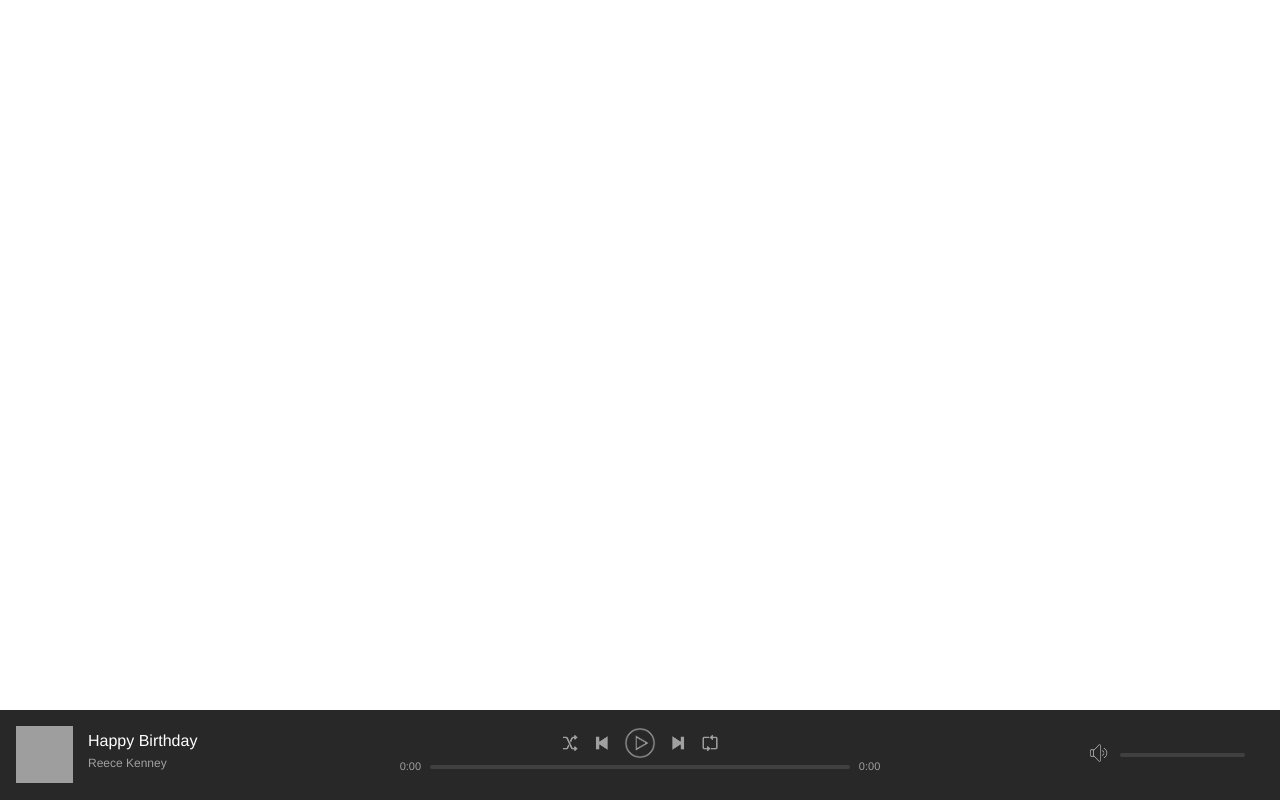
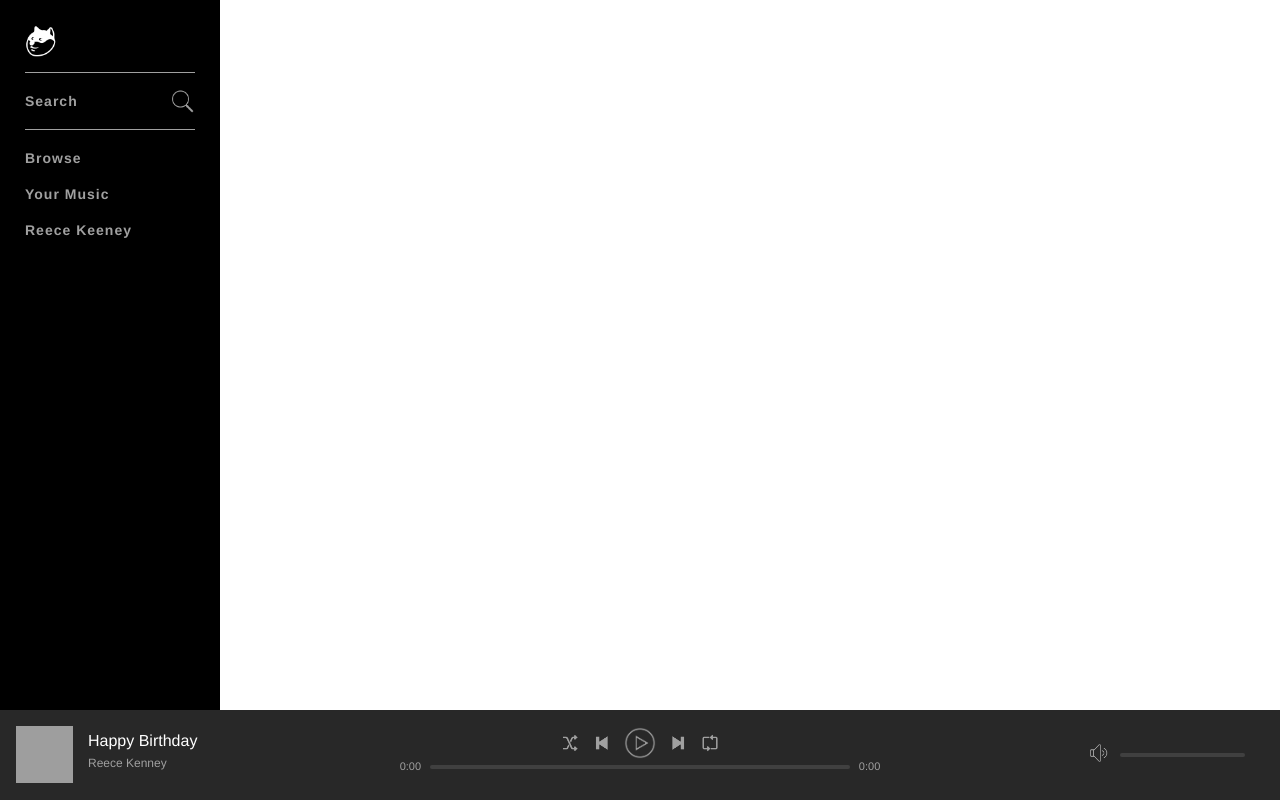
Before and after one commit to ArturasKlinga/SpotifyClone, a PHP site: page / in a window 1280 px wide. Run offline with PHP 8.4, Linux system fonts and the light colour scheme; the visitor is signed in with stand-in values (Sample User, id 1); grey boxes are pictures that could not be loaded.

Commit message:
Navigation bar added.

```diff
--- a/assets/css/style.css
+++ b/assets/css/style.css
@@ -142,3 +142,62 @@ html, body{
 .volumeBar .progressBar{
     width: 125px;
 }
+
+#topContainer {
+    min-height: 100%;
+    width: 100%;
+}
+
+#navBarContainer {
+    background-color: #000;
+    width: 220px;
+    height: 100vh;
+    position: fixed;
+    top: 0;
+    left: 0;
+}
+
+.navBar {
+    padding: 25px;
+    display: flex;
+    flex-direction: column;
+    -ms-flex-direction: column;
+}
+
+.logo {
+    margin-bottom: 15px;
+}
+
+.logo img {
+    width: 32px;
+}
+
+.navBar .group {
+    border-top: 1px solid #a0a0a0;
+    padding: 10px 0;
+}
+
+.navItem {
+    padding: 10px 0;
+    font-size: 14px;
+    font-weight: 700;
+    display: block;
+    letter-spacing: 1px;
+    position: relative;
+}
+
+.navItemLink {
+    color: #a0a0a0;
+    text-decoration: none;
+}
+
+.navItemLink:hover {
+    color: #fff;
+}
+
+.navItemLink .icon {
+    position: absolute;
+    right: 0;
+    top: 6px;
+    width: 25px;
+}
--- a/index.php
+++ b/index.php
@@ -15,6 +15,34 @@
         <link rel="stylesheet" type="text/css" href="assets/css/style.css">
     </head>
     <body>
+        <div id="mainContainer">
+            <div id="topContainer">
+                <div id="navBarContainer">
+                    <nav class="navBar">
+                        <a href="index.php" class="logo">
+                            <img src="assets/images/icons/logo.png" alt="Logo">
+                        </a>
+                        <div class="group">
+                            <div class="navItem">
+                                <a href="search.php" class="navItemLink">Search
+                                    <img src="assets/images/icons/search.png" class="icon" alt="Search">
+                                </a>
+                            </div>
+                        </div>
+                        <div class="group">
+                            <div class="navItem">
+                                <a href="browse.php" class="navItemLink">Browse</a>
+                            </div>
+                            <div class="navItem">
+                                <a href="yourMusic.php" class="navItemLink">Your Music</a>
+                            </div>
+                            <div class="navItem">
+                                <a href="profile.php" class="navItemLink">Reece Keeney</a>
+                            </div>
+                        </div>
+                    </nav>
+                </div>
+            </div>
             <div id="nowPlayingBarContainer">
                 <div id="nowPlayingBar">
                     <div id="nowPlayingLeft">
@@ -79,5 +107,7 @@
                     </div>
                 </div>
             </div>
+        </div>
+
     </body>
 </html>
--- a/register.php
+++ b/register.php
@@ -51,7 +51,7 @@
                         <p>
                             <?php echo $account->getError(Constants::$loginFailed); ?>
                             <label for="loginUsername">Username</label>
-                            <input id="loginUsername" name="loginUsername" type="text" placeholder="e.g. bartSimpson" value="<?php getInputValue('username') ?>" required>
+                            <input id="loginUsername" name="loginUsername" type="text" placeholder="e.g. bartSimpson" value="<?php getInputValue('loginUsername') ?>" required>
                         </p>
                         <p>
                             <label for="loginPassword">Password</label>
```
Also changed, not shown: assets/images/icons/logo.png (added). Lines whose indentation alone changed are shown as unchanged.
